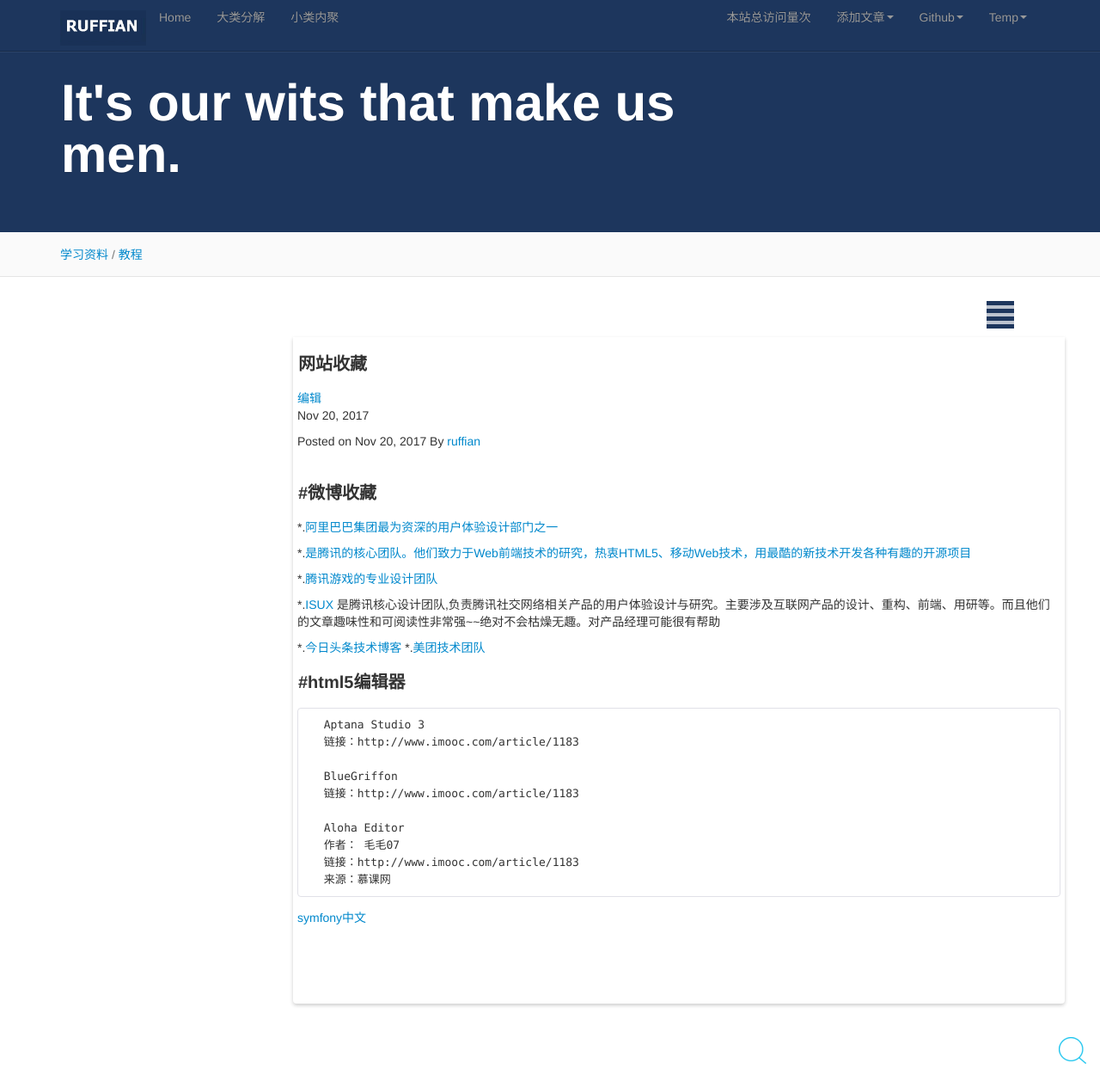
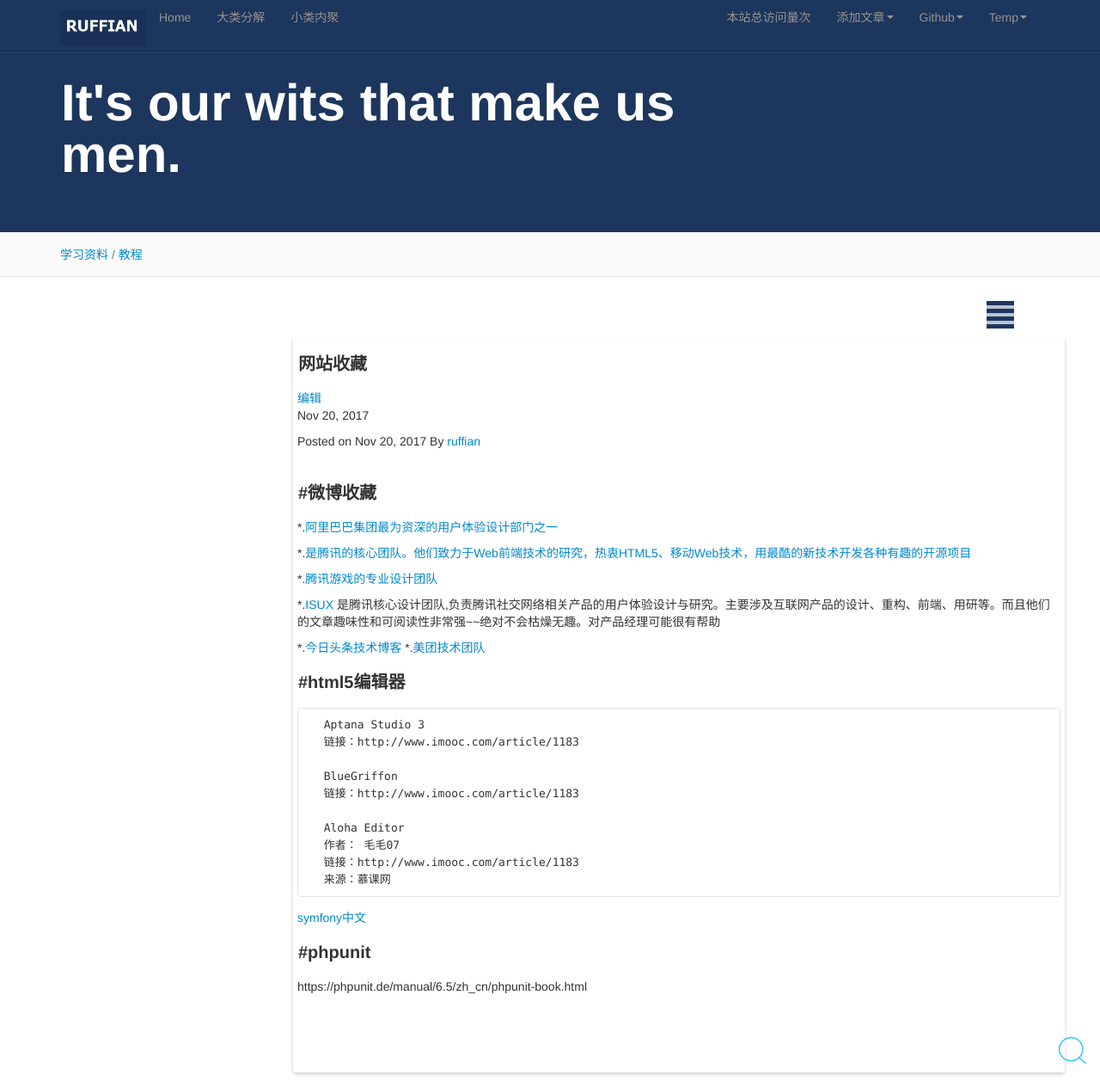
Before and after one commit to ruffiant/weibo, a Jekyll site: the page built from _posts/2017-11-20-site_collection.md, in a window 1280 px wide and 1257 px high. Shown: the whole window at 86% size. Built offline with Jekyll 4.4.1, drawn with Linux system fonts in a browser that asks for light colours; nearby versions of some CDN libraries; comment, search, counter and statistics services are not loaded; a file with an impossible date is left out.

Commit message:
2017-11-20-site_collection.md

```diff
--- a/_posts/2017-11-20-site_collection.md
+++ b/_posts/2017-11-20-site_collection.md
@@ -42,3 +42,9 @@ tag: [教程]
       来源：慕课网
 
 [symfony中文]({{ "http://symfony.newlifeclan.com/" }} "http://symfony.newlifeclan.com/")
+
+
+#phpunit
+===============
+
+https://phpunit.de/manual/6.5/zh_cn/phpunit-book.html
```
